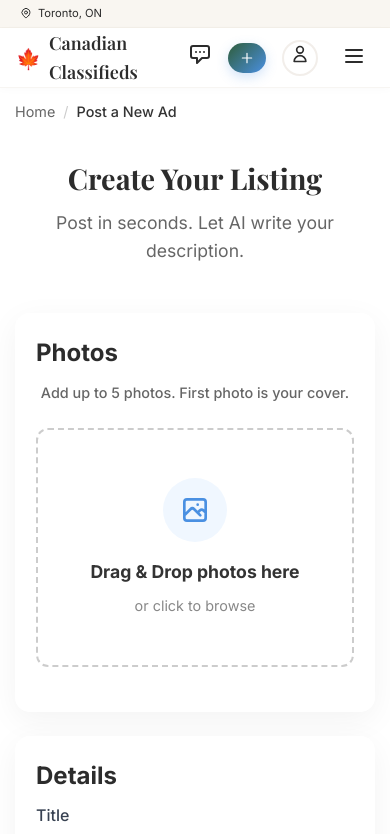
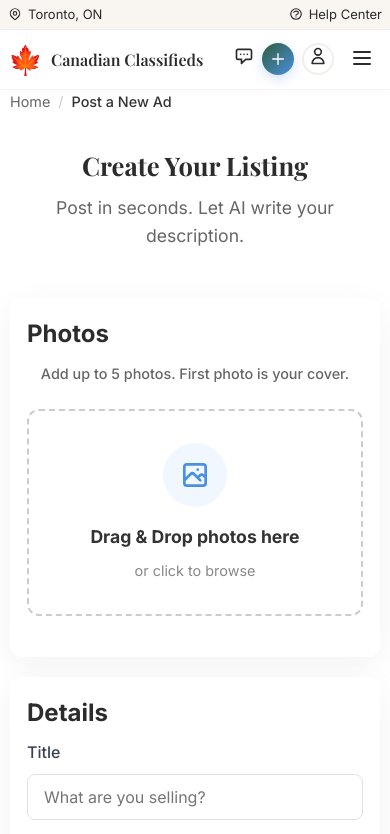
Before and after one commit to KalyanThatavarti/canadian-ai-classifieds, a plain HTML site: page pages/post-ad.html in a window 390 px wide. Shown: the top 834 px of the page. Drawn offline with nearby package versions, Linux system fonts and the light colour scheme.

Commit message:
fix(mobile): resolve header and post-ad overflow/truncation on small screens

```diff
--- a/css/header.css
+++ b/css/header.css
@@ -391,12 +391,6 @@
         gap: 1rem;
     }
 
-    .location-selector,
-    .language-toggle,
-    .help-link {
-        font-size: 0.75rem;
-    }
-
     .main-header {
         height: 60px;
     }
@@ -406,7 +400,7 @@
     }
 
     .logo-text {
-        font-size: 1.25rem;
+        font-size: 1.125rem;
     }
 
     .logo-tagline {
@@ -415,7 +409,6 @@
 
     .main-nav {
         display: none;
-        /* Hidden by default on mobile */
         position: fixed;
         top: 90px;
         left: 0;
@@ -431,7 +424,6 @@
         overflow-y: auto;
         overflow-x: hidden;
         z-index: 9999;
-        /* Ensure it's above everything */
         animation: slideInFromRight 0.3s ease;
     }
 
@@ -449,7 +441,6 @@
 
     .main-nav.active {
         display: flex;
-        /* Show when active */
     }
 
     .nav-menu {
@@ -474,21 +465,16 @@
         display: block;
     }
 
-    .search-toggle {
-        display: none;
+    .header-actions {
+        gap: 0.75rem;
     }
 
     .post-ad-btn {
-        padding: 0.625rem 1.25rem;
-        font-size: 0.875rem;
+        padding: 0.5rem 1rem;
     }
 
     .post-ad-btn span {
         display: none;
-    }
-
-    .site-header.scrolled .top-bar {
-        height: 0;
     }
 
     .site-header.scrolled .main-header {
@@ -502,87 +488,33 @@
 }
 
 @media (max-width: 480px) {
-
-    /* Make top bar more compact on small mobile */
-    .top-bar {
-        height: 28px;
-        font-size: 0.7rem;
+    .top-bar-container {
+        padding: 0 0.5rem;
     }
 
-    .top-bar-container {
-        padding: 0 0.75rem;
+    .main-header-container {
+        padding: 0 0.5rem;
     }
 
-    .top-bar-left,
-    .top-bar-right {
+    .header-actions {
         gap: 0.5rem;
     }
 
-    /* Location selector - abbreviate or hide location icon */
-    .location-selector {
-        font-size: 0.7rem;
-        padding: 0.25rem 0.5rem;
+    .post-ad-btn {
+        padding: 0.5rem;
     }
 
-    .location-icon {
-        width: 12px;
-        height: 12px;
+    .logo-text {
+        font-size: 1rem;
     }
 
-    /* Language toggle - make more compact */
-    .language-toggle {
-        font-size: 0.7rem;
-        gap: 0.25rem;
+    .user-menu-toggle {
+        width: 32px;
+        height: 32px;
     }
 
-    .lang-option {
-        padding: 0.125rem 0.25rem;
-    }
-
-    .lang-divider {
-        margin: 0 0.125rem;
-    }
-
-    /* Hide help link on very small screens */
-    .top-bar-right .help-link {
-        display: none;
-    }
-
-    /* Make logo smaller */
-    .logo-text {
-        font-size: 1.125rem;
-    }
-
-    .logo-icon {
-        font-size: 1.25rem;
-    }
-
-    /* Make user menu smaller */
-    .user-menu-toggle {
-        width: 36px;
-        height: 36px;
-    }
-
-    /* Make post ad button more compact */
-    .post-ad-btn {
-        padding: 0.5rem 0.75rem;
-        font-size: 0.8rem;
-    }
-
-    .post-icon {
-        width: 14px;
-        height: 14px;
-    }
-
-    /* Fix dropdown overflow on mobile */
-    .dropdown-menu,
-    .user-menu {
-        min-width: unset;
-        width: auto;
-        max-width: calc(100vw - 2rem);
-        left: auto;
-        right: 0;
-        z-index: 99999 !important;
-        /* Higher than mobile nav (9999) */
+    .message-icon-header {
+        width: 20px;
+        height: 20px;
     }
 }
--- a/css/post-ad.css
+++ b/css/post-ad.css
@@ -438,43 +438,50 @@ textarea:focus {
 /* Responsive */
 @media (max-width: 768px) {
     .post-ad-container {
-        padding: 100px 15px 40px;
+        padding: 90px 10px 30px;
         width: 100%;
+        max-width: 100vw;
         overflow-x: hidden;
+        box-sizing: border-box;
     }
 
     .post-form-grid {
         grid-template-columns: 1fr;
-        gap: 1.5rem;
+        gap: 1.25rem;
+        width: 100%;
     }
 
-    .form-column.left-col {
-        order: -1;
+    .form-column {
+        min-width: 0;
+        /* Allow grid items to shrink */
     }
 
     .post-header h1 {
-        font-size: 1.8rem;
+        font-size: 1.6rem;
     }
 
     .section-card {
-        padding: 1.25rem;
-        border-radius: 15px;
+        padding: 1rem;
+        border-radius: 12px;
+        width: 100%;
+        box-sizing: border-box;
     }
 
     .form-row {
         grid-template-columns: 1fr;
-        gap: 1rem;
+        gap: 0.75rem;
     }
 
     .image-preview-grid {
         grid-template-columns: repeat(2, 1fr);
-        gap: 0.75rem;
+        gap: 0.5rem;
     }
 
     .ai-controls {
         flex-direction: column;
         align-items: flex-start;
         width: 100%;
+        gap: 0.75rem;
     }
 
     .tone-selector {
@@ -485,19 +492,23 @@ textarea:focus {
     .tone-btn {
         flex: 1;
         padding: 0.4rem 0.2rem;
+        font-size: 0.7rem;
     }
 
     .ai-generate-btn {
         width: 100%;
         justify-content: center;
+        font-size: 0.8rem;
     }
 
     .form-actions {
         flex-direction: column-reverse;
+        gap: 0.75rem;
     }
 
     .form-actions button {
         width: 100%;
+        padding: 0.75rem;
     }
 }
 
@@ -509,5 +520,16 @@ textarea:focus {
     .radio-group {
         display: grid;
         grid-template-columns: 1fr 1fr;
+        gap: 0.4rem;
+    }
+
+    .radio-label {
+        font-size: 0.8rem;
+        padding: 0.4rem 0.5rem;
+        text-align: center;
+    }
+
+    .image-upload-area {
+        padding: 2rem 1rem;
     }
 }
```
